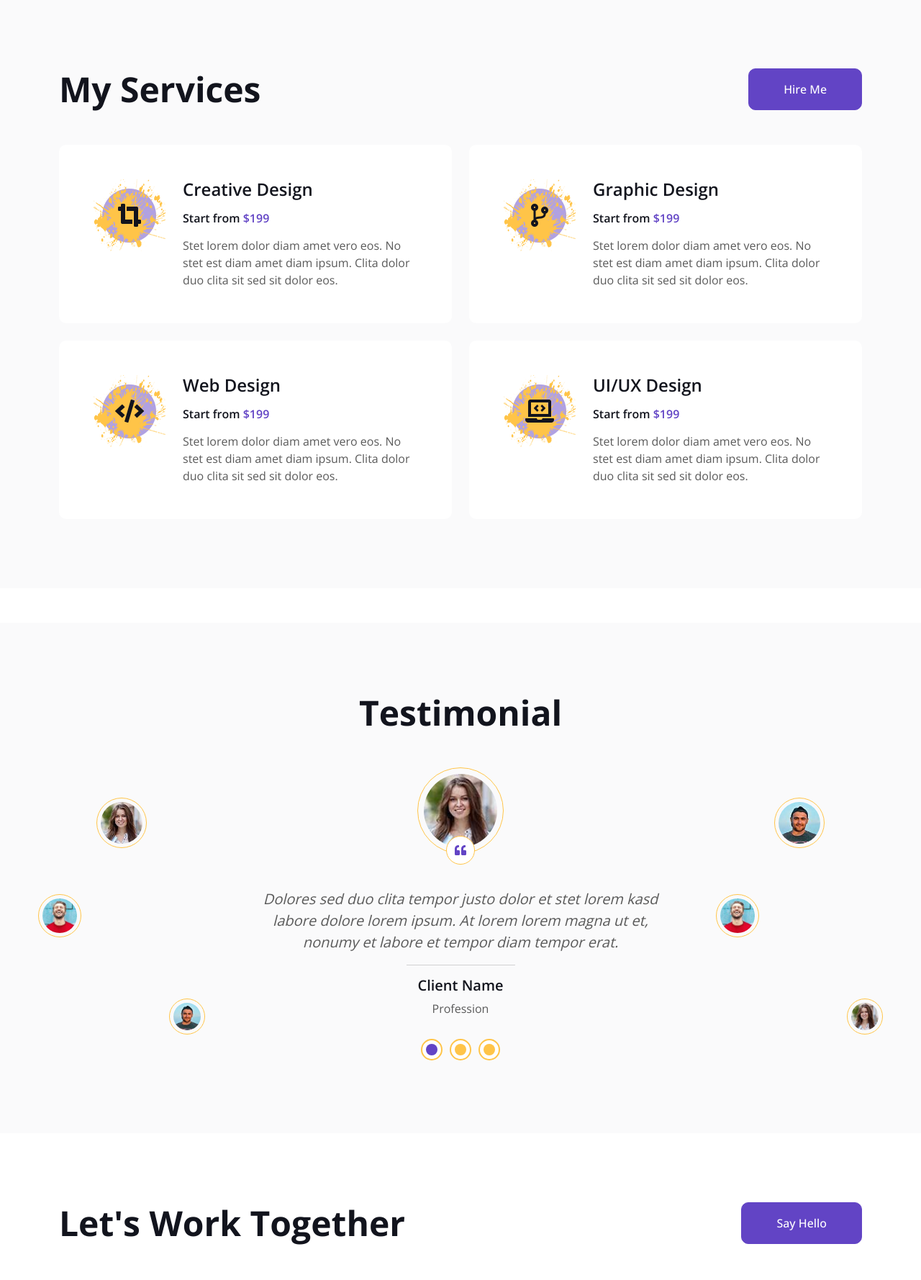
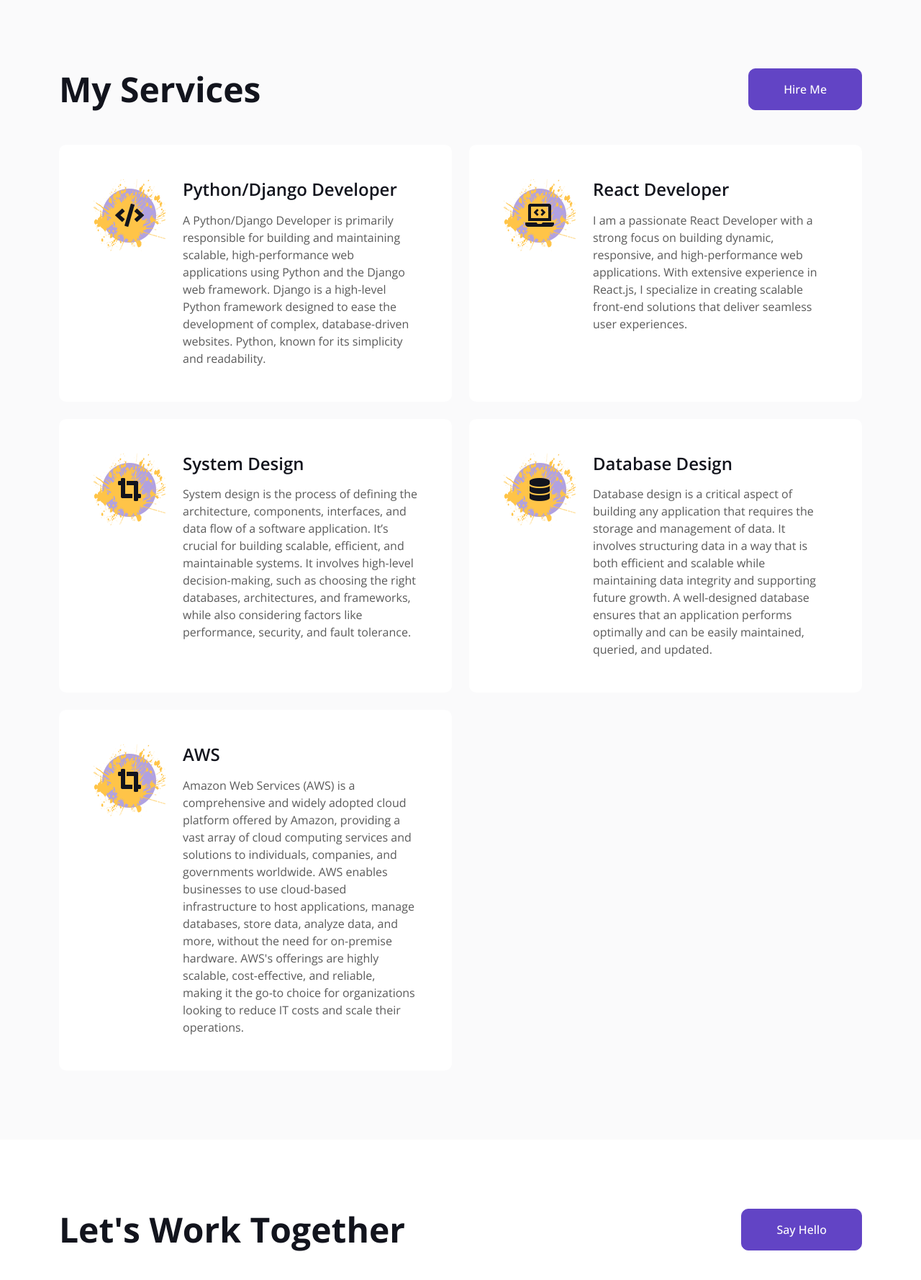
Before and after one commit to KrishnKrPatel/krishan_portfolio_project, a Django app: page / in a window 1280 px wide. Shown: the part 2788-4566 px from the top of the page at 72% size. Run offline with Django 5.2, Linux system fonts and the light colour scheme; some libraries are stand-ins or nearby versions.

Commit message:
code updated

```diff
--- a/templates/app/index.html
+++ b/templates/app/index.html
@@ -342,39 +342,16 @@ via credit card and invoicing for private seminars.</li>
                 </div>
             </div>
             <div class="row g-4">
-                <div class="col-lg-6 wow fadeInUp" data-wow-delay="0.1s">
-                    <div class="service-item d-flex flex-column flex-sm-row bg-white rounded h-100 p-4 p-lg-5">
-                        <div class="bg-icon flex-shrink-0 mb-3">
-                            <i class="fa fa-crop-alt fa-2x text-dark"></i>
-                        </div>
-                        <div class="ms-sm-4">
-                            <h4 class="mb-3">Creative Design</h4>
-                            <h6 class="mb-3">Start from <span class="text-primary">$199</span></h6>
-                            <span>Stet lorem dolor diam amet vero eos. No stet est diam amet diam ipsum. Clita dolor duo clita sit sed sit dolor eos.</span>
-                        </div>
-                    </div>
-                </div>
-                <div class="col-lg-6 wow fadeInUp" data-wow-delay="0.3s">
-                    <div class="service-item d-flex flex-column flex-sm-row bg-white rounded h-100 p-4 p-lg-5">
-                        <div class="bg-icon flex-shrink-0 mb-3">
-                            <i class="fa fa-code-branch fa-2x text-dark"></i>
-                        </div>
-                        <div class="ms-sm-4">
-                            <h4 class="mb-3">Graphic Design</h4>
-                            <h6 class="mb-3">Start from <span class="text-primary">$199</span></h6>
-                            <span>Stet lorem dolor diam amet vero eos. No stet est diam amet diam ipsum. Clita dolor duo clita sit sed sit dolor eos.</span>
-                        </div>
-                    </div>
-                </div>
+
                 <div class="col-lg-6 wow fadeInUp" data-wow-delay="0.1s">
                     <div class="service-item d-flex flex-column flex-sm-row bg-white rounded h-100 p-4 p-lg-5">
                         <div class="bg-icon flex-shrink-0 mb-3">
                             <i class="fa fa-code fa-2x text-dark"></i>
                         </div>
                         <div class="ms-sm-4">
-                            <h4 class="mb-3">Web Design</h4>
-                            <h6 class="mb-3">Start from <span class="text-primary">$199</span></h6>
-                            <span>Stet lorem dolor diam amet vero eos. No stet est diam amet diam ipsum. Clita dolor duo clita sit sed sit dolor eos.</span>
+                            <h4 class="mb-3">Python/Django Developer</h4>
+<!--                            <h6 class="mb-3">Start from <span class="text-primary">$199</span></h6>-->
+                            <span>A Python/Django Developer is primarily responsible for building and maintaining scalable, high-performance web applications using Python and the Django web framework. Django is a high-level Python framework designed to ease the development of complex, database-driven websites. Python, known for its simplicity and readability.</span>
                         </div>
                     </div>
                 </div>
@@ -384,12 +361,49 @@ via credit card and invoicing for private seminars.</li>
                             <i class="fa fa-laptop-code fa-2x text-dark"></i>
                         </div>
                         <div class="ms-sm-4">
-                            <h4 class="mb-3">UI/UX Design</h4>
-                            <h6 class="mb-3">Start from <span class="text-primary">$199</span></h6>
-                            <span>Stet lorem dolor diam amet vero eos. No stet est diam amet diam ipsum. Clita dolor duo clita sit sed sit dolor eos.</span>
+                            <h4 class="mb-3">React Developer</h4>
+<!--                            <h6 class="mb-3">Start from <span class="text-primary">$199</span></h6>-->
+                            <span>I am a passionate React Developer with a strong focus on building dynamic, responsive, and high-performance web applications. With extensive experience in React.js, I specialize in creating scalable front-end solutions that deliver seamless user experiences.</span>
                         </div>
                     </div>
                 </div>
+                <div class="col-lg-6 wow fadeInUp" data-wow-delay="0.1s">
+                    <div class="service-item d-flex flex-column flex-sm-row bg-white rounded h-100 p-4 p-lg-5">
+                        <div class="bg-icon flex-shrink-0 mb-3">
+                            <i class="fa fa-crop-alt fa-2x text-dark"></i>
+                        </div>
+                        <div class="ms-sm-4">
+                            <h4 class="mb-3">System Design</h4>
+<!--                            <h6 class="mb-3">Start from <span class="text-primary">$199</span></h6>-->
+                            <span>System design is the process of defining the architecture, components, interfaces, and data flow of a software application. It’s crucial for building scalable, efficient, and maintainable systems. It involves high-level decision-making, such as choosing the right databases, architectures, and frameworks, while also considering factors like performance, security, and fault tolerance.</span>
+                        </div>
+                    </div>
+                </div>
+                <div class="col-lg-6 wow fadeInUp" data-wow-delay="0.3s">
+                    <div class="service-item d-flex flex-column flex-sm-row bg-white rounded h-100 p-4 p-lg-5">
+                        <div class="bg-icon flex-shrink-0 mb-3">
+                            <i class="fa fa-database fa-2x text-dark"></i>
+                        </div>
+                        <div class="ms-sm-4">
+                            <h4 class="mb-3">Database Design</h4>
+<!--                            <h6 class="mb-3">Start from <span class="text-primary">$199</span></h6>-->
+                            <span>Database design is a critical aspect of building any application that requires the storage and management of data. It involves structuring data in a way that is both efficient and scalable while maintaining data integrity and supporting future growth. A well-designed database ensures that an application performs optimally and can be easily maintained, queried, and updated.</span>
+                        </div>
+                    </div>
+                </div>
+                <div class="col-lg-6 wow fadeInUp" data-wow-delay="0.1s">
+                    <div class="service-item d-flex flex-column flex-sm-row bg-white rounded h-100 p-4 p-lg-5">
+                        <div class="bg-icon flex-shrink-0 mb-3">
+                            <i class="fa fa-crop-alt fa-2x text-dark"></i>
+                        </div>
+                        <div class="ms-sm-4">
+                            <h4 class="mb-3">AWS</h4>
+<!--                            <h6 class="mb-3">Start from <span class="text-primary">$199</span></h6>-->
+                            <span>Amazon Web Services (AWS) is a comprehensive and widely adopted cloud platform offered by Amazon, providing a vast array of cloud computing services and solutions to individuals, companies, and governments worldwide. AWS enables businesses to use cloud-based infrastructure to host applications, manage databases, store data, analyze data, and more, without the need for on-premise hardware. AWS's offerings are highly scalable, cost-effective, and reliable, making it the go-to choice for organizations looking to reduce IT costs and scale their operations.</span>
+                        </div>
+                    </div>
+                </div>
+
             </div>
         </div>
     </div>
@@ -527,67 +541,67 @@ via credit card and invoicing for private seminars.</li>
 
 
     <!-- Testimonial Start -->
-    <div class="container-fluid bg-light py-5 my-5" id="testimonial">
-        <div class="container-fluid py-5">
-            <h1 class="display-5 text-center mb-5 wow fadeInUp" data-wow-delay="0.1s">Testimonial</h1>
-            <div class="row justify-content-center">
-                <div class="col-lg-3 d-none d-lg-block">
-                    <div class="testimonial-left h-100">
-                        <img class="img-fluid wow fadeIn" data-wow-delay="0.1s" src="img/testimonial-1.jpg" alt="">
-                        <img class="img-fluid wow fadeIn" data-wow-delay="0.3s" src="img/testimonial-2.jpg" alt="">
-                        <img class="img-fluid wow fadeIn" data-wow-delay="0.5s" src="img/testimonial-3.jpg" alt="">
-                    </div>
-                </div>
-                <div class="col-lg-6 wow fadeInUp" data-wow-delay="0.5s">
-                    <div class="owl-carousel testimonial-carousel">
-                        <div class="testimonial-item text-center">
-                            <div class="position-relative mb-5">
-                                <img class="img-fluid rounded-circle border border-secondary p-2 mx-auto" src="img/testimonial-1.jpg" alt="">
-                                <div class="testimonial-icon">
-                                    <i class="fa fa-quote-left text-primary"></i>
-                                </div>
-                            </div>
-                            <p class="fs-5 fst-italic">Dolores sed duo clita tempor justo dolor et stet lorem kasd labore dolore lorem ipsum. At lorem lorem magna ut et, nonumy et labore et tempor diam tempor erat.</p>
-                            <hr class="w-25 mx-auto">
-                            <h5>Client Name</h5>
-                            <span>Profession</span>
-                        </div>
-                        <div class="testimonial-item text-center">
-                            <div class="position-relative mb-5">
-                                <img class="img-fluid rounded-circle border border-secondary p-2 mx-auto" src="img/testimonial-2.jpg" alt="">
-                                <div class="testimonial-icon">
-                                    <i class="fa fa-quote-left text-primary"></i>
-                                </div>
-                            </div>
-                            <p class="fs-5 fst-italic">Dolores sed duo clita tempor justo dolor et stet lorem kasd labore dolore lorem ipsum. At lorem lorem magna ut et, nonumy et labore et tempor diam tempor erat.</p>
-                            <hr class="w-25 mx-auto">
-                            <h5>Client Name</h5>
-                            <span>Profession</span>
-                        </div>
-                        <div class="testimonial-item text-center">
-                            <div class="position-relative mb-5">
-                                <img class="img-fluid rounded-circle border border-secondary p-2 mx-auto" src="img/testimonial-3.jpg" alt="">
-                                <div class="testimonial-icon">
-                                    <i class="fa fa-quote-left text-primary"></i>
-                                </div>
-                            </div>
-                            <p class="fs-5 fst-italic">Dolores sed duo clita tempor justo dolor et stet lorem kasd labore dolore lorem ipsum. At lorem lorem magna ut et, nonumy et labore et tempor diam tempor erat.</p>
-                            <hr class="w-25 mx-auto">
-                            <h5>Client Name</h5>
-                            <span>Profession</span>
-                        </div>
-                    </div>
-                </div>
-                <div class="col-lg-3 d-none d-lg-block">
-                    <div class="testimonial-right h-100">
-                        <img class="img-fluid wow fadeIn" data-wow-delay="0.1s" src="img/testimonial-1.jpg" alt="">
-                        <img class="img-fluid wow fadeIn" data-wow-delay="0.3s" src="img/testimonial-2.jpg" alt="">
-                        <img class="img-fluid wow fadeIn" data-wow-delay="0.5s" src="img/testimonial-3.jpg" alt="">
-                    </div>
-                </div>
-            </div>
-        </div>
-    </div>
+<!--    <div class="container-fluid bg-light py-5 my-5" id="testimonial">-->
+<!--        <div class="container-fluid py-5">-->
+<!--            <h1 class="display-5 text-center mb-5 wow fadeInUp" data-wow-delay="0.1s">Testimonial</h1>-->
+<!--            <div class="row justify-content-center">-->
+<!--                <div class="col-lg-3 d-none d-lg-block">-->
+<!--                    <div class="testimonial-left h-100">-->
+<!--                        <img class="img-fluid wow fadeIn" data-wow-delay="0.1s" src="img/testimonial-1.jpg" alt="">-->
+<!--                        <img class="img-fluid wow fadeIn" data-wow-delay="0.3s" src="img/testimonial-2.jpg" alt="">-->
+<!--                        <img class="img-fluid wow fadeIn" data-wow-delay="0.5s" src="img/testimonial-3.jpg" alt="">-->
+<!--                    </div>-->
+<!--                </div>-->
+<!--                <div class="col-lg-6 wow fadeInUp" data-wow-delay="0.5s">-->
+<!--                    <div class="owl-carousel testimonial-carousel">-->
+<!--                        <div class="testimonial-item text-center">-->
+<!--                            <div class="position-relative mb-5">-->
+<!--                                <img class="img-fluid rounded-circle border border-secondary p-2 mx-auto" src="img/testimonial-1.jpg" alt="">-->
+<!--                                <div class="testimonial-icon">-->
+<!--                                    <i class="fa fa-quote-left text-primary"></i>-->
+<!--                                </div>-->
+<!--                            </div>-->
+<!--                            <p class="fs-5 fst-italic">Dolores sed duo clita tempor justo dolor et stet lorem kasd labore dolore lorem ipsum. At lorem lorem magna ut et, nonumy et labore et tempor diam tempor erat.</p>-->
+<!--                            <hr class="w-25 mx-auto">-->
+<!--                            <h5>Client Name</h5>-->
+<!--                            <span>Profession</span>-->
+<!--                        </div>-->
+<!--                        <div class="testimonial-item text-center">-->
+<!--                            <div class="position-relative mb-5">-->
+<!--                                <img class="img-fluid rounded-circle border border-secondary p-2 mx-auto" src="img/testimonial-2.jpg" alt="">-->
+<!--                                <div class="testimonial-icon">-->
+<!--                                    <i class="fa fa-quote-left text-primary"></i>-->
+<!--                                </div>-->
+<!--                            </div>-->
+<!--                            <p class="fs-5 fst-italic">Dolores sed duo clita tempor justo dolor et stet lorem kasd labore dolore lorem ipsum. At lorem lorem magna ut et, nonumy et labore et tempor diam tempor erat.</p>-->
+<!--                            <hr class="w-25 mx-auto">-->
+<!--                            <h5>Client Name</h5>-->
+<!--                            <span>Profession</span>-->
+<!--                        </div>-->
+<!--                        <div class="testimonial-item text-center">-->
+<!--                            <div class="position-relative mb-5">-->
+<!--                                <img class="img-fluid rounded-circle border border-secondary p-2 mx-auto" src="img/testimonial-3.jpg" alt="">-->
+<!--                                <div class="testimonial-icon">-->
+<!--                                    <i class="fa fa-quote-left text-primary"></i>-->
+<!--                                </div>-->
+<!--                            </div>-->
+<!--                            <p class="fs-5 fst-italic">Dolores sed duo clita tempor justo dolor et stet lorem kasd labore dolore lorem ipsum. At lorem lorem magna ut et, nonumy et labore et tempor diam tempor erat.</p>-->
+<!--                            <hr class="w-25 mx-auto">-->
+<!--                            <h5>Client Name</h5>-->
+<!--                            <span>Profession</span>-->
+<!--                        </div>-->
+<!--                    </div>-->
+<!--                </div>-->
+<!--                <div class="col-lg-3 d-none d-lg-block">-->
+<!--                    <div class="testimonial-right h-100">-->
+<!--                        <img class="img-fluid wow fadeIn" data-wow-delay="0.1s" src="img/testimonial-1.jpg" alt="">-->
+<!--                        <img class="img-fluid wow fadeIn" data-wow-delay="0.3s" src="img/testimonial-2.jpg" alt="">-->
+<!--                        <img class="img-fluid wow fadeIn" data-wow-delay="0.5s" src="img/testimonial-3.jpg" alt="">-->
+<!--                    </div>-->
+<!--                </div>-->
+<!--            </div>-->
+<!--        </div>-->
+<!--    </div>-->
     <!-- Testimonial End -->
 
 
@@ -680,7 +694,7 @@ via credit card and invoicing for private seminars.</li>
             <div class="container">
                 <div class="row">
                     <div class="col-md-6 text-center text-md-start mb-3 mb-md-0">
-                        &copy; <a class="border-bottom text-secondary" href="#">krishankumarpatel</a>, All Right Reserved.
+                        &copy; <a class="border-bottom text-secondary" href="#">krishankumarpatel.in.net</a>, All Right Reserved.
                     </div>
 
                 </div>
```
Also changed, not shown: other parts of templates/app/index.html (+4 -4 lines).
